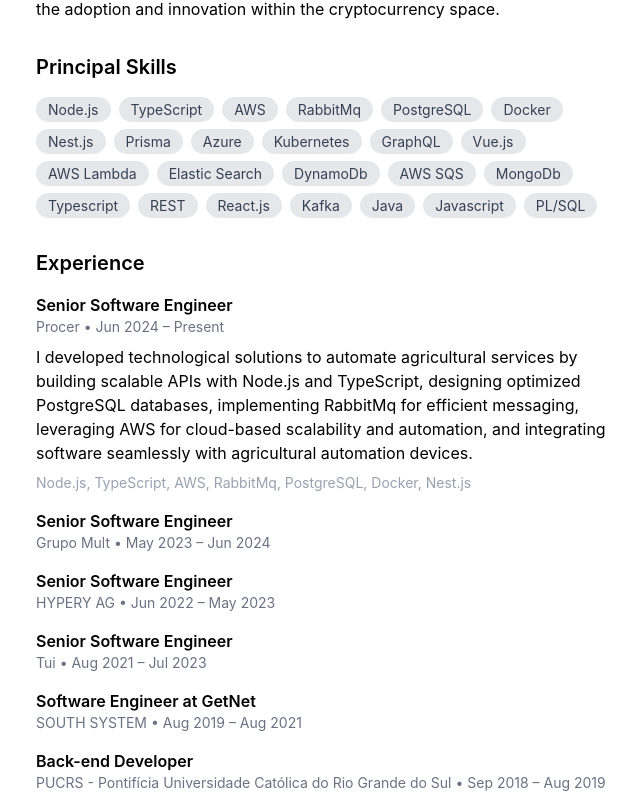
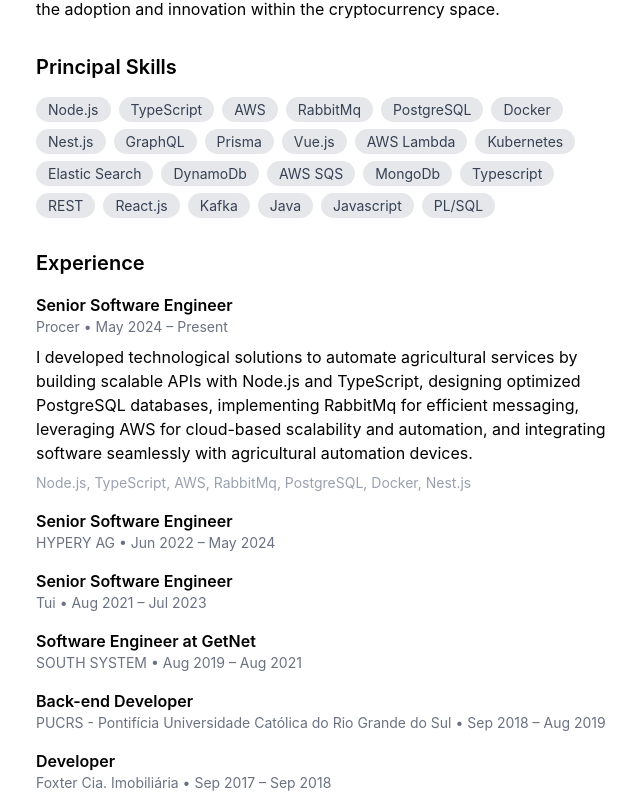
Before and after one commit to matheussla/website, a Next.js app: page / in a window 1280 px wide. Shown: the part 515-1325 px from the top of the page, without its empty margins (316-956 px from the left). Built offline with nearby package versions, Linux system fonts and the light colour scheme.

Commit message:
adjust configs

```diff
--- a/app/text/xp/xp.ts
+++ b/app/text/xp/xp.ts
@@ -2,7 +2,7 @@
   {
     title: 'Senior Software Engineer',
     company: 'Procer',
-    date: 'Jun 2024 – Present',
+    date: 'May 2024 – Present',
     description: {
       en: 'I developed technological solutions to automate agricultural services by building scalable APIs with Node.js and TypeScript, designing optimized PostgreSQL databases, implementing RabbitMq for efficient messaging, leveraging AWS for cloud-based scalability and automation, and integrating software seamlessly with agricultural automation devices.',
       pt: 'Desenvolvi soluções tecnológicas para automatizar serviços agrícolas, criando APIs escaláveis com Node.js e TypeScript, projetando bancos de dados PostgreSQL otimizados, implementando RabbitMq para mensageria eficiente, aproveitando AWS para escalabilidade e automação na nuvem, e integrando softwares de forma integrada com dispositivos de automação agrícola.'
@@ -11,18 +11,8 @@
   },
   {
     title: 'Senior Software Engineer',
-    company: 'Grupo Mult',
-    date: 'May 2023 – Jun 2024',
-    description: {
-      en: 'I led the development of applications integrating both relational and non-relational databases. In addition to working on the maintenance and evolution of legacy services, I was responsible for technical documentation using Swagger and the implementation of comprehensive automated tests. In terms of architecture, I applied advanced concepts such as Domain-Driven Design (DDD) and SOLID principles to enhance the quality and scalability of the systems. I also played an active role in addressing demands and errors, collaborating effectively with the team to swiftly identify and resolve issues.',
-      pt: 'Liderei o desenvolvimento de aplicações integrando bancos de dados relacionais e não relacionais. Além de trabalhar na manutenção e evolução de serviços legados, fui responsável pela documentação técnica utilizando Swagger e pela implementação de testes automatizados abrangentes. Em termos de arquitetura, apliquei conceitos avançados como Domain-Driven Design (DDD) e os princípios SOLID para aprimorar a qualidade e escalabilidade dos sistemas. Também desempenhei um papel ativo na resolução de demandas e erros, colaborando efetivamente com a equipe para identificar e solucionar problemas rapidamente.'
-    },
-    skills: ['TypeScript', 'PostgreSQL', 'Node.js', 'Prisma', 'Azure', 'RabbitMq', 'Kubernetes', 'Nest.js'],
-  },
-  {
-    title: 'Senior Software Engineer',
     company: 'HYPERY AG',
-    date: 'Jun 2022 – May 2023',
+    date: 'Jun 2022 – May 2024',
     description: {
       en: 'Worked on this crypto project, developing and deploying lambda functions in a serverless environment to enable efficient and scalable data processing, as well as business logic execution. I created and maintained GraphQL services with Node.js to provide flexible and efficient APIs for seamless data retrieval and manipulation. I implemented asynchronous communication patterns, such as message queues, to allow efficient data processing and integration between services. I optimized the system scalability by designing and implementing solutions capable of handling increased loads and accommodating future growth.',
       pt: 'Trabalhei neste projeto de criptomoedas, desenvolvendo e implantando funções lambda em um ambiente serverless para permitir um processamento de dados eficiente e escalável, bem como a execução de lógica de negócios. Criei e mantive serviços GraphQL com Node.js para fornecer APIs flexíveis e eficientes para recuperação e manipulação integrada de dados. Implementei padrões de comunicação assíncrona, como filas de mensagens, para possibilitar um processamento de dados eficiente e a integração entre serviços. Otimizei a escalabilidade do sistema projetando e implementando soluções capazes de lidar com cargas aumentadas e acomodar o crescimento futuro.'
```
